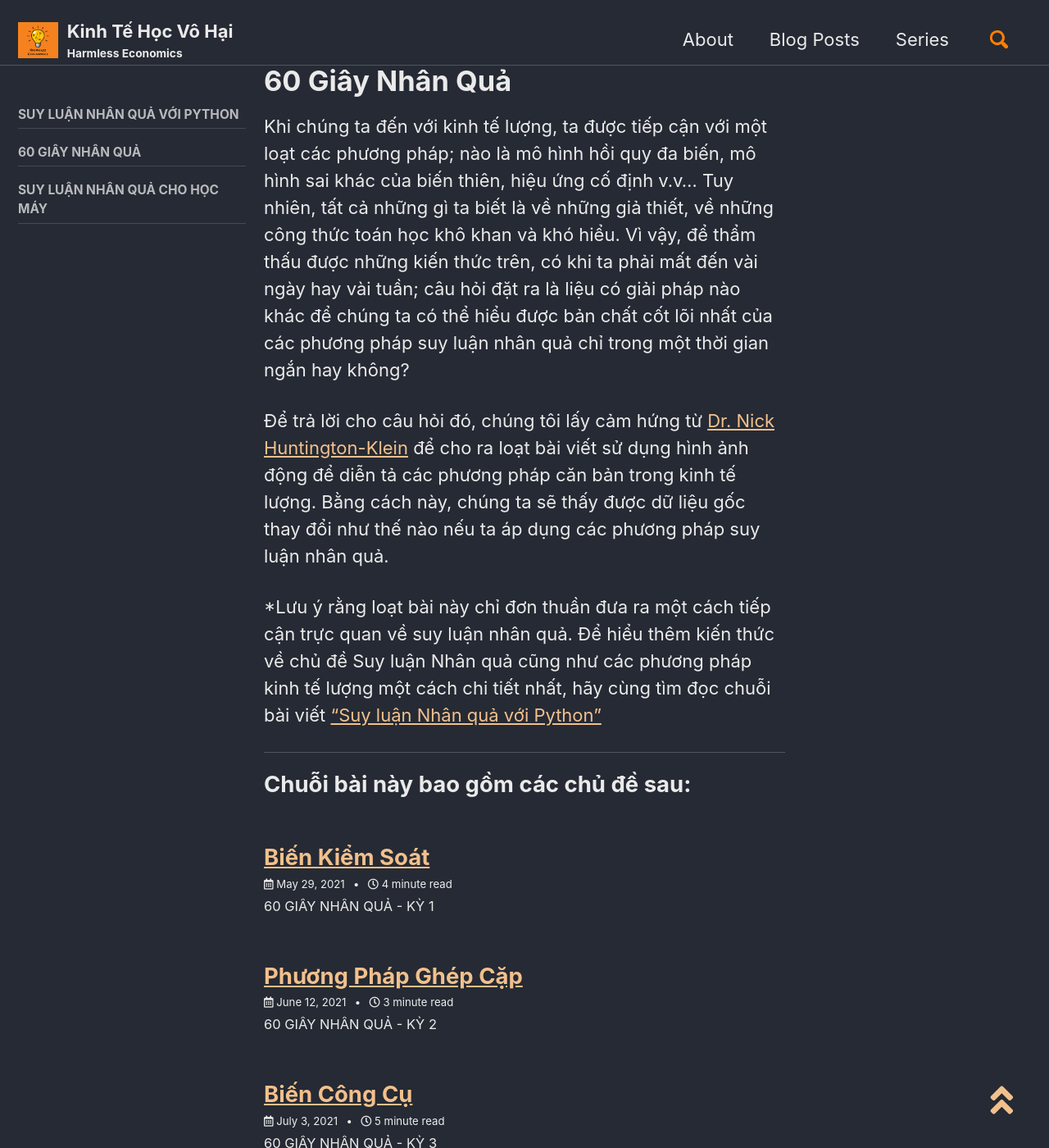
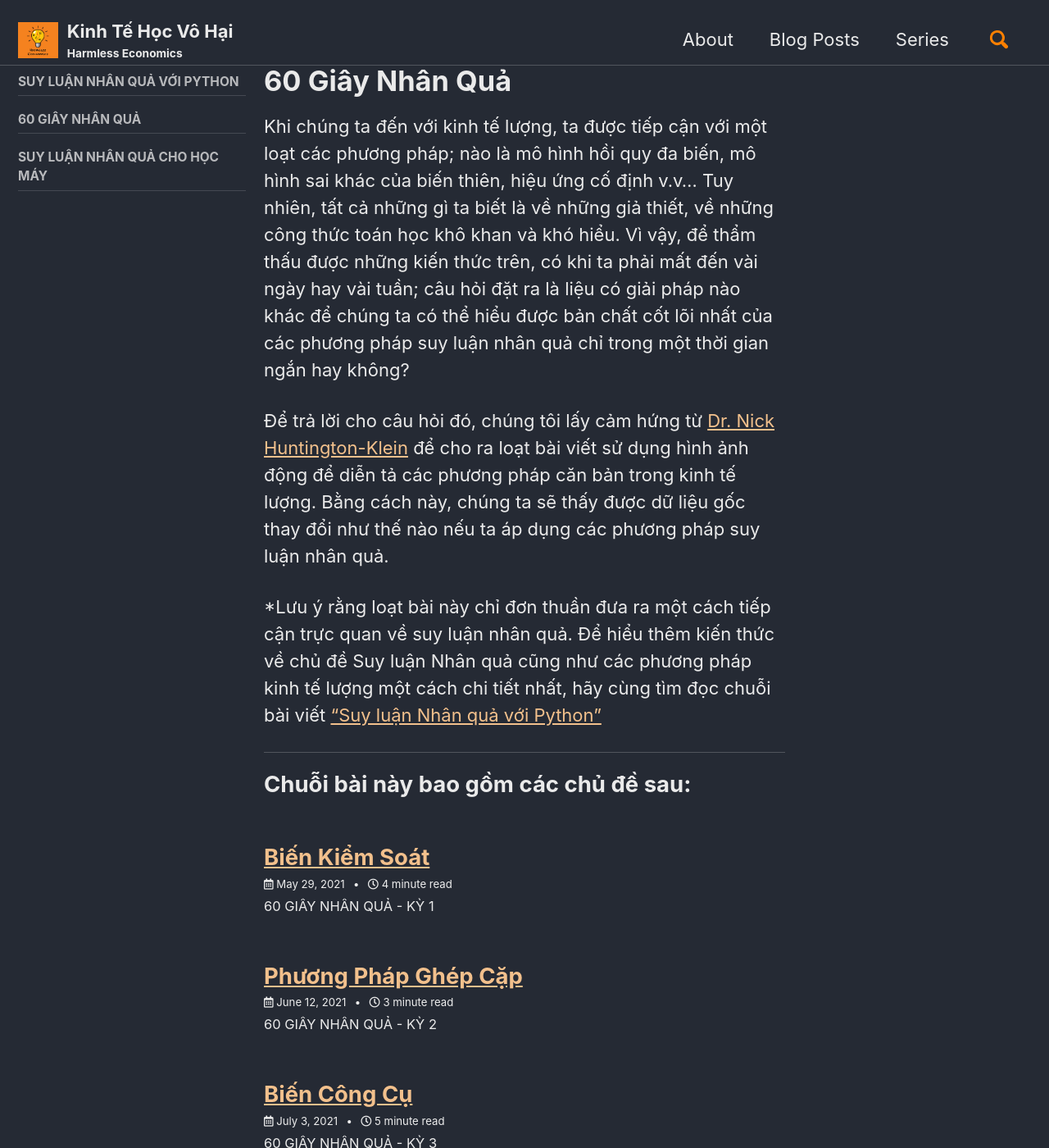
Before and after one commit to kinhtehocvohai/kinhtehocvohai.github.io, a Jekyll site: the page built from _pages/causalgraph.md, in a window 1280 px wide and 1400 px high. Shown: the whole window at 82% size. Built offline with Jekyll 4.4.1, drawn with Linux system fonts in a browser that asks for light colours; cached includes are drawn as plain includes.

Commit message:
Update _sidebar.scss

```diff
--- a/_sass/minimal-mistakes/_sidebar.scss
+++ b/_sass/minimal-mistakes/_sidebar.scss
@@ -8,14 +8,14 @@
 
 .sidebar {
   @include clearfix();
-    padding-top: 40px;
-  // @include breakpoint(max-width $large) {
-  //   /* fix z-index order of follow links */
-  //   position: relative;
-  //   z-index: 10;
-  //   -webkit-transform: translate3d(0, 0, 0);
-  //   transform: translate3d(0, 0, 0);
-  // }
+  //  padding-top: 40px;
+  @include breakpoint(max-width $large) {
+     /* fix z-index order of follow links */
+     position: relative;
+     z-index: 10;
+     -webkit-transform: translate3d(0, 0, 0);
+     transform: translate3d(0, 0, 0);
+  }
 
   @include breakpoint($large) {
     float: left;
@@ -77,6 +77,7 @@
   bottom: 1.5em;
   right: 2em;
   z-index: 10;
+  display: none;
 }
 
 .sidebar__right {
```
